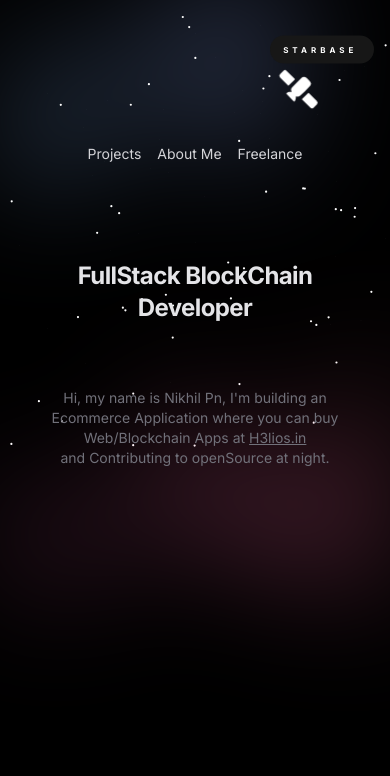
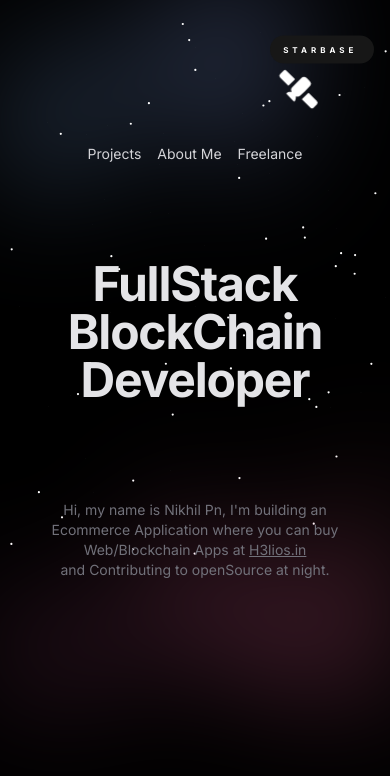
Before and after one commit to nikhil-pn/NikhilPn.com, a Next.js app: page / in a window 390 px wide. Shown: the top 776 px of the page. Built offline with nearby package versions, Linux system fonts and the light colour scheme; what tailwindcss-debug-screens would draw is missing.

Commit message:
mobile responsivness added

```diff
--- a/app/about/page.tsx
+++ b/app/about/page.tsx
@@ -31,7 +31,7 @@ const About = () => {
                         </p>
 
                     </div>
-                    <div className="px-8 pt-6">
+                    <div className=" pt-6">
 
                         <CallToAction
                             icon={<AiOutlineCloudDownload />}
--- a/app/components/Connect.tsx
+++ b/app/components/Connect.tsx
@@ -30,7 +30,7 @@ const Connect = () => {
                 </div>
             </Div>
 
-            <Link href="https://instagram.com/h3liosdesign" target="_blank">
+            <Link className="pb-8" href="https://instagram.com/h3liosdesign" target="_blank">
                 <Image
                     alt="connect with nikhil pn social media instagram"
                     width="1700"
--- a/app/components/Contact.tsx
+++ b/app/components/Contact.tsx
@@ -6,8 +6,11 @@ const Contact = () => {
     return (
         <div
             id="Contact"
-            className="w-full pb-16 bg-[#F2F2F2] "
+            className="w-full pb-8 bg-[#F2F2F2] "
         >
+
+            <section className="px-8 ">
+
 
                 {/* SECTION HEADING START */}
                 <Div className="mb-10 relative">
@@ -28,6 +31,7 @@ const Contact = () => {
                 {/* SECTION HEADING END */}
                 <Form></Form>
 
+            </section>
         </div>
     );
 };
--- a/app/freelance/page.tsx
+++ b/app/freelance/page.tsx
@@ -14,7 +14,7 @@ const Freelance = () => {
                 id="hireme"
                 className="w-full md:py-[20px] bg-black"
             >
-                <section className="px-4 md:px-16">
+                <section className="px-8 md:px-16">
 
                     <Div className="my-8 relative">
                         <div className="flex text-center  justify-center gap-2 md:gap-0 md:flex-col text-[20px] md:text-[45px] 2xl:text-[60px] leading-[20px] md:leading-[40px] 2xl:leading-[60px] font-oswald mb-10 text-[#f6f6f6]">
--- a/app/page.tsx
+++ b/app/page.tsx
@@ -16,7 +16,8 @@ export default function Home() {
 
   return (
     <>
-      <div className="bg-black h-screen">
+    {/* centering classes justify-center flex flex-col  md:flex-row md:block */}
+      <div className="bg-black h-screen ">
         <div className="relative isolate px-6 pt-20 lg:px-8">
           <div className="absolute inset-x-0 -top-40 -z-10 transform-gpu overflow-hidden blur-3xl sm:-top-80" aria-hidden="true">
             <div
@@ -46,12 +47,12 @@ export default function Home() {
             quantity={100}
           />
 
-          <div className="mx-auto   ">
-            <h1 className="z-10 text-center text-2xl animate-fade-in pt-8   text-zinc-200  font-display sm:text-6xl md:text-8xl mt-2  font-bold tracking-tight  md:text-center  ">
+          <div className="mx-auto  ">
+            <h1 className="z-10 text-center  animate-fade-in pt-8   text-zinc-200  font-display text-5xl md:text-8xl mt-2  font-bold tracking-tight  md:text-center  ">
               FullStack BlockChain <br></br>Developer
             </h1>
 
-            <div className="my-16 text-center animate-fade-in">
+            <div className="md:my-16 my-24   text-center animate-fade-in">
               <h2 className="text-sm text-zinc-500 ">
                 Hi, my name is Nikhil Pn, I'm building an Ecommerce Application where you can buy Web/Blockchain Apps at {""}
                 <Link
--- a/app/projects/page.tsx
+++ b/app/projects/page.tsx
@@ -27,7 +27,7 @@ const Projects = () => {
             className="w-full  md:py-[20px] bg-black  relative overflow-hidden"
         >
             {/* <Wrapper2> */}
-            <section className="px-16">
+            <section className="md:px-16 px-8">
 
                 {/* SECTION HEADING START */}
                 <Div className="mt-8 mb-10 relative">
```
Lines whose indentation alone changed are shown as unchanged.
